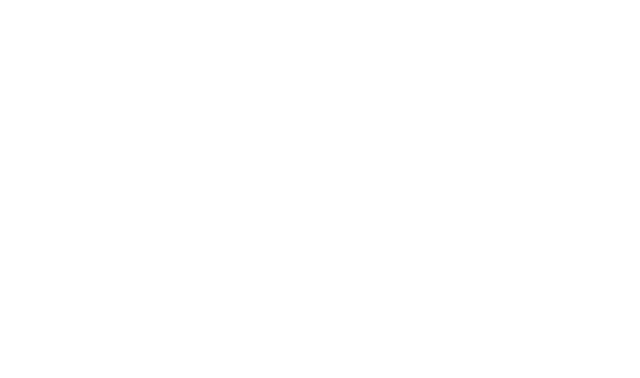
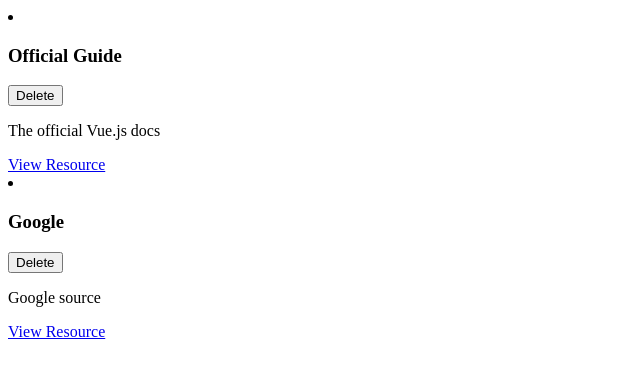
Before and after one commit to JhonathanAlfonso/Resources-Learning-Hub---Vue, a Vue app: page / in a window 1280 px wide. Shown: the top 378 px of the page, without its empty margins (0-640 px from the left). Built offline with nearby package versions, Linux system fonts and the light colour scheme.

Commit message:
feat: basic layout

```diff
--- a/src/App.vue
+++ b/src/App.vue
@@ -1,9 +1,20 @@
 <template>
-    <ul></ul>
+    <resource-item
+        v-for="resource in storedResources"
+        :key="resource.id"
+        :title="resource.title"
+        :description="resource.description"
+        :link="resource.link"
+    ></resource-item>
 </template>
 
 <script>
+import ResourceItem from './components/LearningResource/ResourceItem.vue'
 export default {
+    components: {
+        ResourceItem
+    },
+
     data() {
         return {
             storedResources: [
--- /dev/null
+++ b/src/components/LearningResource/ResourceItem.vue
@@ -0,0 +1,24 @@
+<template>
+    <li>
+        <div>
+            <header>
+                <h3>{{ title }}</h3>
+                <button>Delete</button>
+            </header>
+        </div>
+        <p>{{ description }}</p>
+        <nav>
+            <a :href="link">View Resource</a>
+        </nav>
+    </li>
+</template>
+
+<script>
+export default {
+    props: [
+        'title',
+        'description',
+        'link'
+    ]
+}
+</script>
--- a/src/main.js
+++ b/src/main.js
@@ -1,3 +1,5 @@
 import { createApp } from 'vue';
 
-createApp({}).mount('#app');
+import App from './App.vue'
+
+createApp(App).mount('#app');
```
